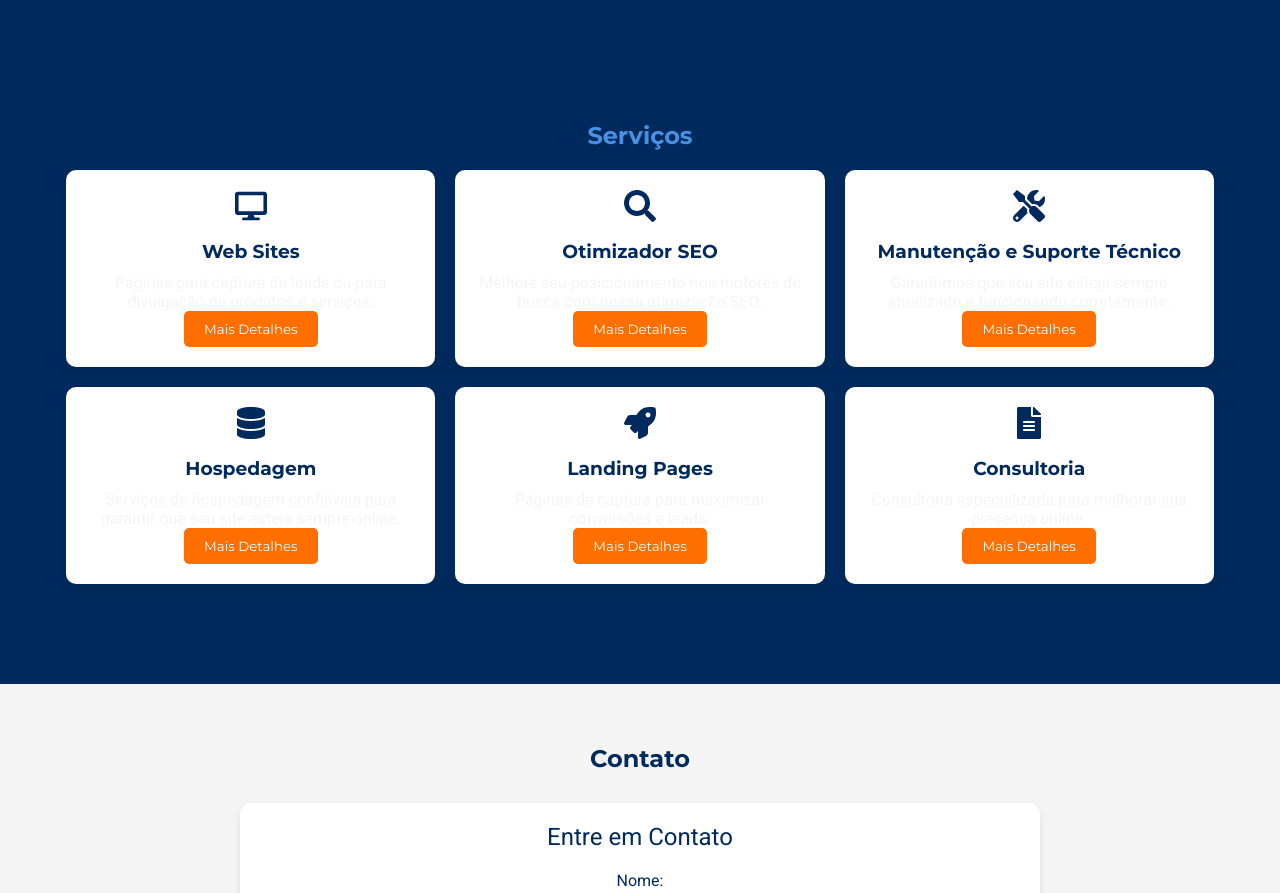
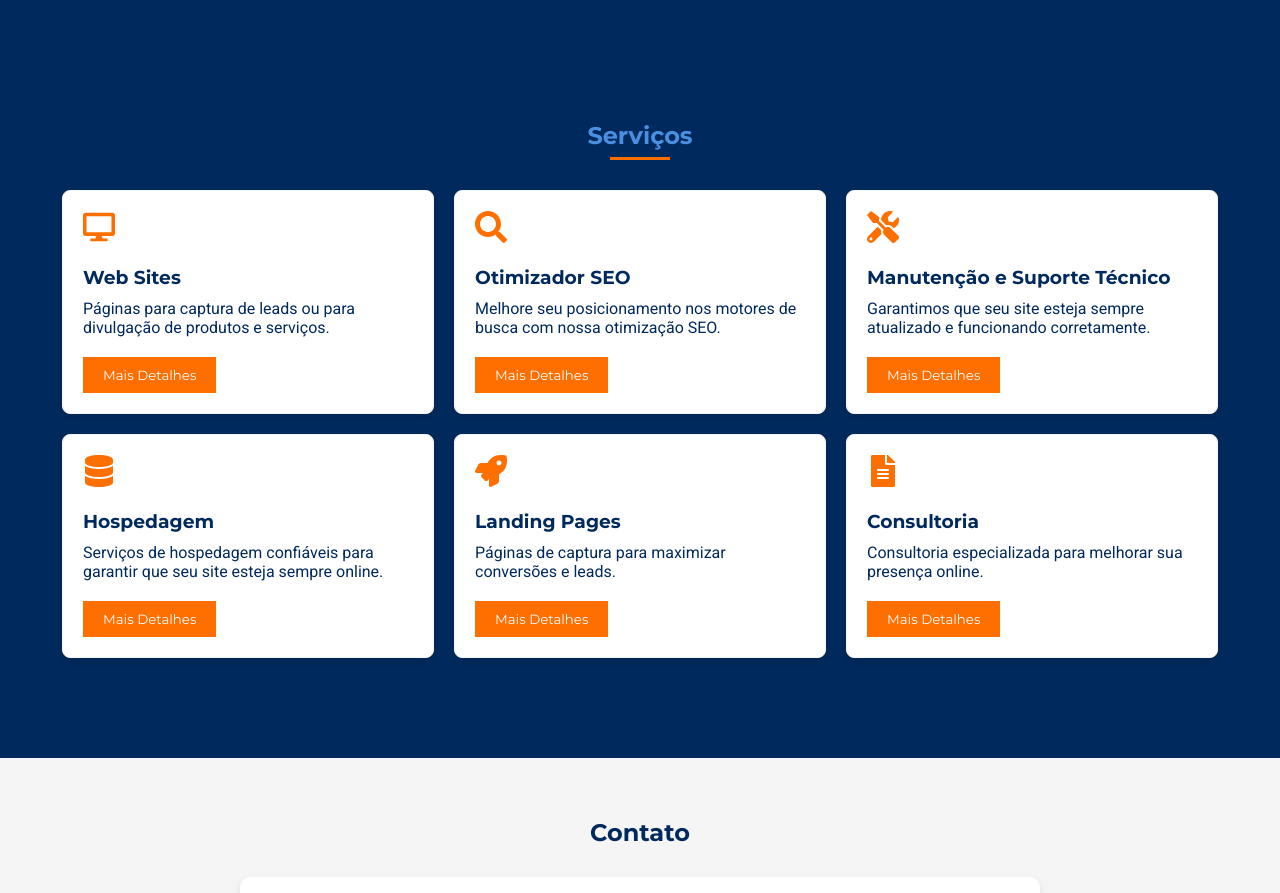
Before and after one commit to loro1002/gpx-websolutions, a React (Vite) app: page / in a window 1280 px wide. Shown: the part 2760-3653 px from the top of the page. Built offline with nearby package versions, Linux system fonts and the light colour scheme.

Commit message:
Resolvido conflitos durante o pull

```diff
--- a/src/components/Porifolio.jsx
+++ b/src/components/Porifolio.jsx
@@ -1,4 +1,5 @@
-import React from 'react';
+import React, { useEffect } from 'react';
+import ScrollReveal from 'scrollreveal';
 import '../styles/Portifolio.css';
 import heroImg from '../../public/hero-img.png';
 import carroceriasImg from '../../public/carrocerias-jb.png';
@@ -33,6 +34,27 @@ const projects = [
 ];
 
 const Portfolio = () => {
+  useEffect(() => {
+    const sr = ScrollReveal();
+
+    sr.reveal('.portfolio-title', {
+      duration: 1500,
+      origin: 'left',
+      distance: '80px',
+      easing: 'ease-in-out',
+      reset: true // Faz com que o efeito se aplique novamente quando o elemento entra na viewport
+    });
+
+    sr.reveal('.project-gallery', {
+      duration: 1000,
+      origin: 'bottom',
+      distance: '30px',
+      easing: 'ease-in-out',
+      interval: 300, // Intervalo entre a revelação dos cartões
+      reset: true // Faz com que o efeito se aplique novamente quando o elemento entra na viewport
+    });
+  }, []);
+
   return (
     <section id="portifolio" className="portfolio">
       <h2 className="portfolio-title">Portfólio</h2>
--- a/src/styles/Service.css
+++ b/src/styles/Service.css
@@ -1,31 +1,49 @@
 .services {
   padding: 100px 20px;
-    background-color: var(--primary-color); /* Azul Claro */
+  background-color: var(--primary-color);
   text-align: center;
 }
-  .services h2{
-    color: var(--secondary-color) ;
-    padding-bottom: 20px;
+
+.services h2 {
+  font-family: 'Montserrat', sans-serif;
+  color: var(--secondary-color);
+  margin-bottom: 40px;
+  position: relative;
 }
+
+.services h2::before {
+  content: '';
+  position: absolute;
+  width: 60px;
+  height: 3px;
+  background-color: var(--accent-color);
+  left: 50%;
+  transform: translateX(-50%);
+  bottom: -10px;
+}
+
 .service-grid {
   display: flex;
   flex-wrap: wrap;
+  justify-content: center;
   gap: 20px;
-    justify-content: center;
 }
 
 .service-item {
-    background: var(--white-color); /* Branco */
+  background-color: var(--white-color);
+  border: 1px solid var(--complementary-color);
+  border-radius: 8px;
+  overflow: hidden;
+  box-shadow: 0 4px 8px rgba(0, 0, 0, 0.1);
+  width: 30%;
+  min-width: 250px;
   padding: 20px;
-    border-radius: 10px;
-    box-shadow: 0 4px 8px rgba(0, 0, 0, 0.1);
-    width: calc(33% - 40px);
-    text-align: center;
-    position: relative;
+  text-align: left;
   opacity: 0;
-    transform: translateY(20px);
-    animation: fadeIn 1s ease-out forwards;
+  transform: translateY(50px);
+  transition: transform 0.6s ease-out, opacity 0.6s ease-out;
 }
+
 .service-item.reveal {
   opacity: 1;
   transform: translateY(0);
@@ -33,125 +51,77 @@
 
 .service-icon {
   font-size: 2rem;
-    color: var(--primary-color); /* Azul Escuro */
+  color: var(--accent-color);
+  margin-bottom: 15px;
+}
+
+.service-item h3 {
+  font-family: 'Montserrat', sans-serif;
+  color: var(--primary-color);
   margin-bottom: 10px;
 }
 
-  .service-item h3 {
-    margin: 10px 0;
-    color: var(--primary-color); /* Azul Escuro */
-  }
-
 .service-item p {
-    color: var(--complementary-color); /* Cinza Claro */
+  font-family: 'Roboto', sans-serif;
+  color: var(--primary-color);
+  margin-bottom: 20px;
 }
 
 .service-item button {
-    background-color: var(--accent-color); /* Laranja */
+  font-family: 'Montserrat', sans-serif;
+  background-color: var(--accent-color);
   color: var(--white-color);
   border: none;
   padding: 10px 20px;
   cursor: pointer;
-    border-radius: 5px;
   transition: background-color 0.3s ease;
 }
 
 .service-item button:hover {
-    background-color: #d48c00; /* Laranja mais escuro */
+  background-color: var(--primary-color);
 }
 
 .modal-overlay {
   position: fixed;
   top: 0;
   left: 0;
-    right: 0;
-    bottom: 0;
-    background: rgba(0, 0, 0, 0.5);
+  width: 100%;
+  height: 100%;
+  background-color: rgba(0, 0, 0, 0.5);
   display: flex;
   align-items: center;
   justify-content: center;
+  z-index: 1000;
 }
 
 .modal-content {
-    background: var(--white-color);
+  background-color: var(--white-color);
   padding: 30px;
-    border-radius: 10px;
-    width: 80%;
-    max-width: 600px;
+  border-radius: 8px;
   position: relative;
-    box-shadow: 0 4px 8px rgba(0, 0, 0, 0.1);
-    line-height: 1.6; /* Melhora a legibilidade do texto */
-    animation: modalFadeIn 0.5s ease-out;
-  }
-
-  .modal-content h3 {
-    margin-top: 0;
-    margin-bottom: 15px;
-    font-size: 1.5rem;
-    color: var(--primary-color); /* Azul Escuro */
-    font-weight: bold;
-  }
-
-  .modal-content p {
-    margin: 0;
-    font-size: 1rem;
-    color: var(--primary-color); /* Cinza Claro */
   text-align: left;
+  max-width: 500px;
+  width: 90%;
 }
 
 .modal-close {
-    background: var(--accent-color); /* Laranja */
-    color: var(--white-color);
-    border: none;
-    padding: 10px 20px;
-    cursor: pointer;
-    border-radius: 5px;
   position: absolute;
   top: 10px;
   right: 10px;
-    transition: background-color 0.3s ease;
+  background: none;
+  border: none;
+  font-size: 1.5rem;
+  cursor: pointer;
 }
 
-  .modal-close:hover {
-    background-color: #d48c00; /* Laranja mais escuro */
-  }
-
-
-  /* Responsividade */
 @media screen and (max-width: 768px) {
   .service-item {
-      width: calc(50% - 40px);
+    width: 45%;
   }
 }
 
 @media screen and (max-width: 480px) {
   .service-item {
-      width: 100%;
+    width: 90%;
   }
 }
-
-
-  /* animaçoes */
-  /* Animação fade-in para os itens de serviço */
-@keyframes fadeIn {
-    from {
-      opacity: 0;
-      transform: translateY(20px);
-    }
-    to {
-      opacity: 1;
-      transform: translateY(0);
-    }
-  }
-
-
-  @keyframes modalFadeIn {
-    from {
-      opacity: 0;
-      transform: translateY(50px);
-    }
-    to {
-      opacity: 1;
-      transform: translateY(0);
-    }
-  }
```
Lines whose indentation alone changed are shown as unchanged.
